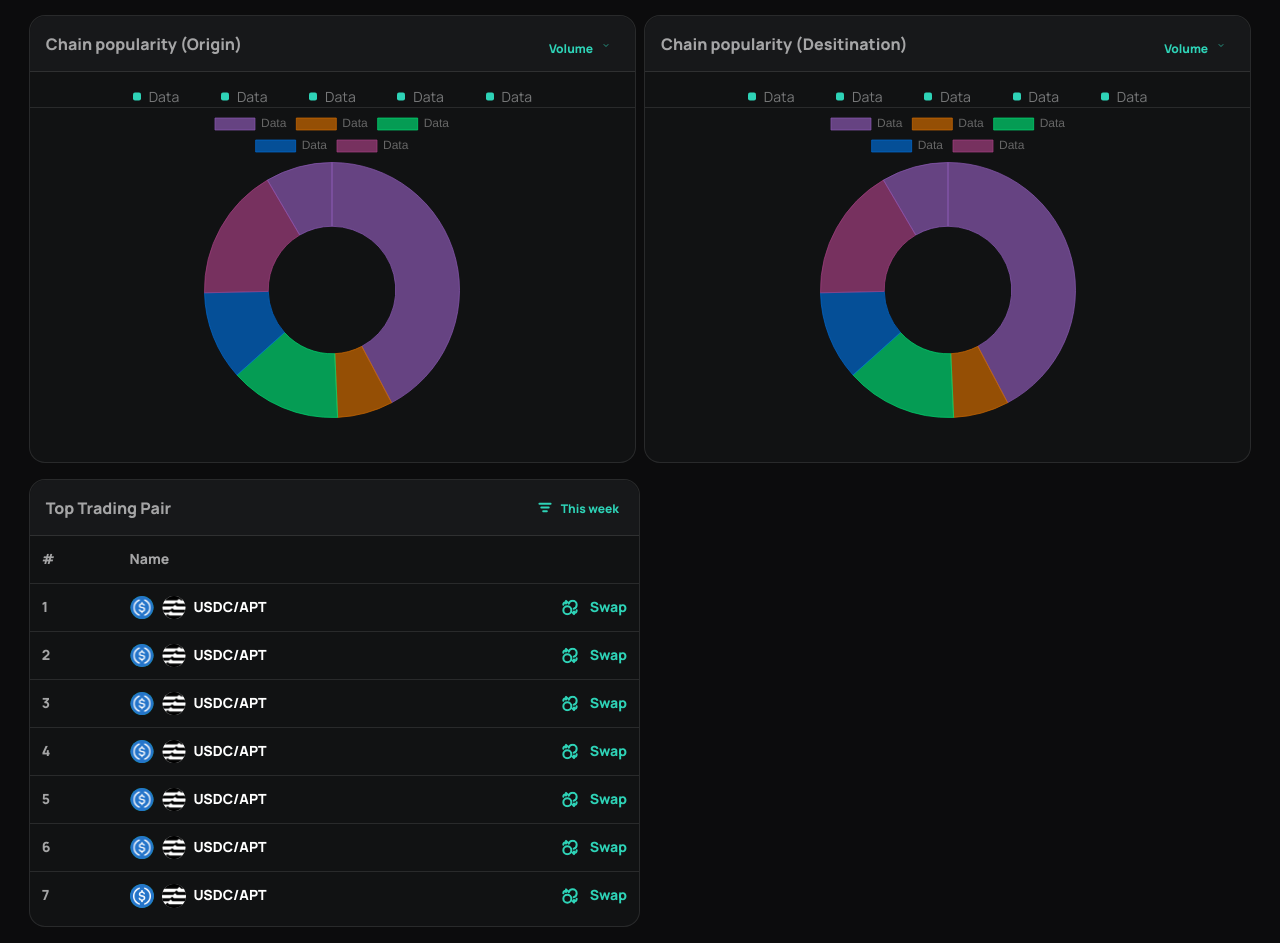
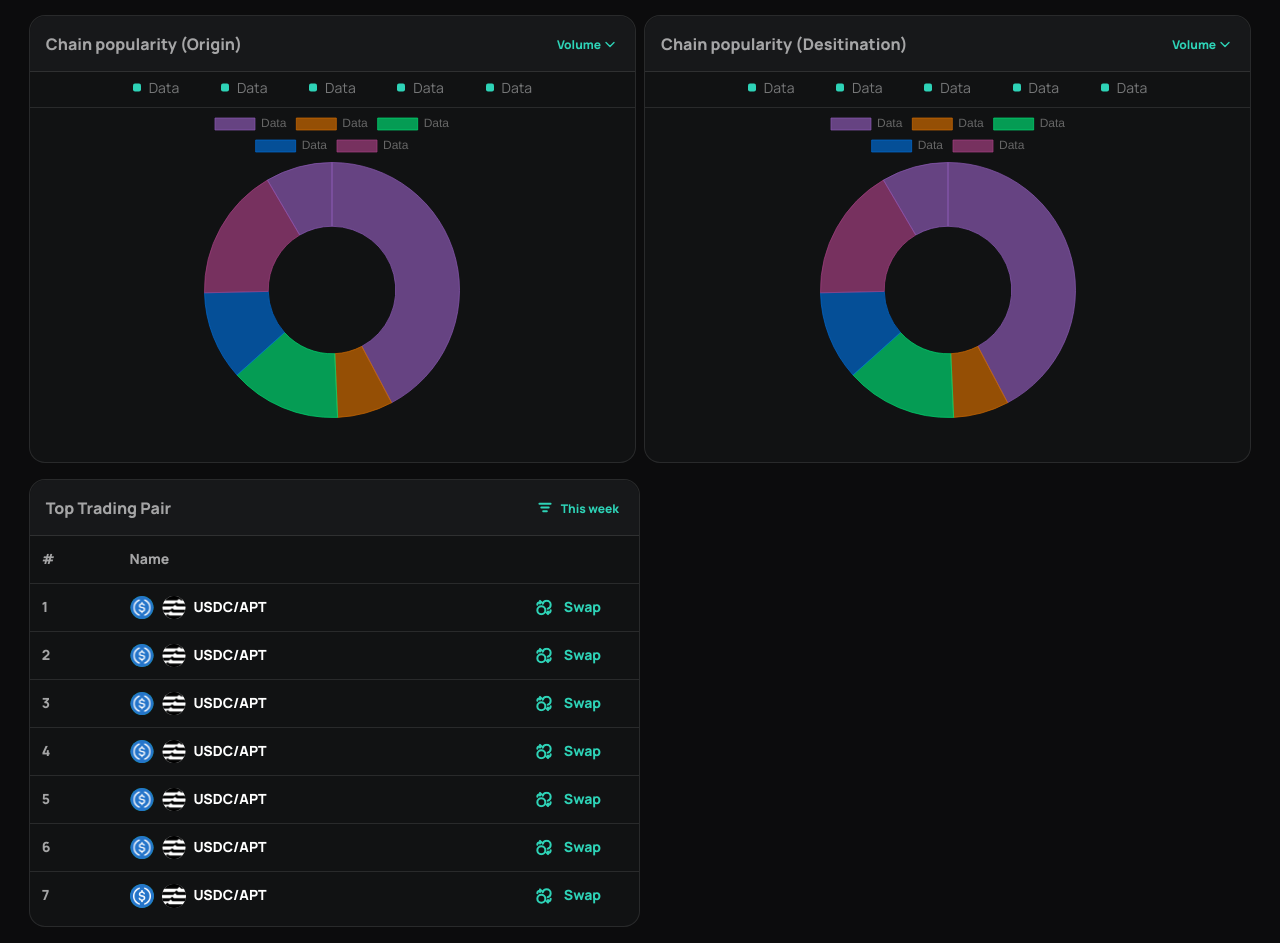
Before and after one commit to harmanbatheja15/kana-public-dashboard, a Next.js app: page /Dashboard in a window 1280 px wide. Shown: the part 1113-2056 px from the top of the page. Built offline with nearby package versions, Linux system fonts and the light colour scheme.

Commit message:
fixed: ui-comments

```diff
--- a/app/Components/Linearchart.tsx
+++ b/app/Components/Linearchart.tsx
@@ -27,7 +27,6 @@ const LineChart = () => {
     labels: ['January', 'February', 'March', 'April', 'May', 'June', 'July'],
     datasets: [
       {
-        label: 'My First dataset',
         backgroundColor: '#FFFFFF1A',
         borderColor: 'rgba(75,192,192,1)',
         data: [65, 59, 80, 81, 56, 55, 40],
@@ -39,10 +38,10 @@ const LineChart = () => {
     responsive: true,
     plugins: {
       legend: {
-        position: 'top' as const,
+        display: false, // Hides the legend
       },
       title: {
-        display: true,
+        display: false, // Hides the title
       },
     },
     scales: {
--- a/app/Dashboard/page.tsx
+++ b/app/Dashboard/page.tsx
@@ -38,11 +38,11 @@ const page = () => {
             <div className=" xxl:hidden sxl:hidden bxl:hidden lg:hidden md:flex-col sm:flex-col xd:flex-col justify-center items-center text-[#2ED3B7] font-[800]">
               <div className="h-[4rem] w-full rounded-[1rem] dark:bg-[#FCFDFE] bg-[#17181A]  gap-[1rem] flex justify-between p-5">
                 <div>Overall</div>
-              <Image src={GreenDown} alt="GreenDown"/>
+                <Image src={GreenDown} alt="GreenDown" />
               </div>
               <div className="h-[4rem] w-full rounded-[1rem] dark:bg-[#FCFDFE] bg-[#17181A]  gap-[1rem] my-2 flex justify-between p-5">
                 <div>This Week</div>
-              <Image src={GreenDown} alt="GreenDown"/>
+                <Image src={GreenDown} alt="GreenDown" />
               </div>
             </div>
           </div>
@@ -62,7 +62,7 @@ const page = () => {
                 </div>
                 <div className="text-[#777879] font-[400] text-[0.875rem] py-3 flex">
                   <Image src={Data} alt="Data" />
-                  <p className=" pl-2 py-0.5">Data</p>
+                  <p className=" pl-2">Data</p>
                 </div>
               </div>
               <LineChart />
@@ -82,7 +82,7 @@ const page = () => {
                 </div>
                 <div className="text-[#777879] font-[400] text-[0.875rem] py-3 flex">
                   <Image src={Data} alt="Data" />
-                  <p className=" pl-2 py-0.5">Data</p>
+                  <p className=" pl-2 ">Data</p>
                 </div>
               </div>
               <LineChart />
@@ -104,7 +104,7 @@ const page = () => {
                 </div>
                 <div className="text-[#777879] font-[400] text-[0.875rem] py-3 flex">
                   <Image src={Data} alt="Data" />
-                  <p className=" pl-2 py-0.5">Data</p>
+                  <p className=" pl-2 ">Data</p>
                 </div>
               </div>
               <LineChart />
@@ -124,7 +124,7 @@ const page = () => {
                 </div>
                 <div className="text-[#777879] font-[400] text-[0.875rem] py-3 flex">
                   <Image src={Data} alt="Data" />
-                  <p className=" pl-2 py-0.5">Data</p>
+                  <p className=" pl-2 ">Data</p>
                 </div>
               </div>
               <LineChart />
@@ -134,32 +134,36 @@ const page = () => {
             <div className=" xxl:w-1/2 sxl:w-1/2 bxl:w-1/2 lg:w-1/2 md:w-full sm:w-full xd:w-full h-[28rem] rounded-[1rem] border-[0.063rem] border-[#FFFFFF1A] bg-[#111213] dark:bg-[#FCFDFE]">
               <div className="h-[3.5rem] rounded-t-[1rem] bg-[#17181A] dark:bg-[#FCFDFE] p-4 font-[800] text-[#A5A5A6] dark:text-[#777879] border-[#FFFFFF1A] dark:border-[#e3e8ef] border-b-[0.063rem] flex justify-between">
                 <div>Chain popularity (Origin)</div>
-                <div className=" flex p-2 cursor-pointer">
+                <div className=" flex p-1 cursor-pointer">
                   <span className=" text-[#2ED3B7] font-[800] text-[0.75rem]">
                     Volume
                   </span>
-                  <Image src={DropDown} alt="DropDown" className=" ml-2 pt-1" />
+                  <Image
+                    src={DropDown}
+                    alt="DropDown"
+                    className=" ml-1 mt-0.5"
+                  />
                 </div>
               </div>
               <div className=" h-[2.25rem] border-b-[0.063rem] border-[#FFFFFF1A] bg-[#111213] dark:border-[#e3e8ef] dark:bg-[#f2f9f9]">
-                <div className="flex justify-between p-[0%_17%]">
-                  <div className="text-[#777879] font-[400] text-[0.875rem] py-3 flex">
+                <div className="flex justify-between p-[0.5%_17%]">
+                  <div className="text-[#777879] font-[400] text-[0.875rem] flex">
                     <Image src={Data} alt="Data" />
                     <p className=" pl-2 py-0.5">Data</p>
                   </div>
-                  <div className="text-[#777879] font-[400] text-[0.875rem] py-3 flex">
+                  <div className="text-[#777879] font-[400] text-[0.875rem] flex">
                     <Image src={Data} alt="Data" />
                     <p className=" pl-2 py-0.5">Data</p>
                   </div>
-                  <div className="text-[#777879] font-[400] text-[0.875rem] py-3 flex">
+                  <div className="text-[#777879] font-[400] text-[0.875rem]  flex">
                     <Image src={Data} alt="Data" />
                     <p className=" pl-2 py-0.5">Data</p>
                   </div>
-                  <div className="text-[#777879] font-[400] text-[0.875rem] py-3 flex">
+                  <div className="text-[#777879] font-[400] text-[0.875rem] flex">
                     <Image src={Data} alt="Data" />
                     <p className=" pl-2 py-0.5">Data</p>
                   </div>
-                  <div className="text-[#777879] font-[400] text-[0.875rem] py-3 flex">
+                  <div className="text-[#777879] font-[400] text-[0.875rem] flex">
                     <Image src={Data} alt="Data" />
                     <p className=" pl-2 py-0.5">Data</p>
                   </div>
@@ -170,32 +174,36 @@ const page = () => {
             <div className=" xxl:w-1/2 sxl:w-1/2 bxl:w-1/2 lg:w-1/2 md:w-full sm:w-full xd:w-full h-[28rem] rounded-[1rem] border-[0.063rem] border-[#FFFFFF1A] xxl:ml-2 xl:ml-2 sxl:ml-2 bxl:ml-2 lg:ml-2 md:ml-0 sm:ml-0 xd:ml-0 xxl:mt-0 xl:mt-0 bxl:mt-0 lg:mt-0 sxl:mt-0 md:mt-2 sm:mt-2 xd:mt-2 bg-[#111213] dark:bg-[#FCFDFE]">
               <div className="h-[3.5rem] rounded-t-[1rem] bg-[#17181A] dark:bg-[#FCFDFE] p-4 font-[800] text-[#A5A5A6] dark:text-[#777879] border-[#FFFFFF1A] dark:border-[#e3e8ef] border-b-[0.063rem] flex justify-between">
                 <div>Chain popularity (Desitination)</div>
-                <div className=" flex p-2 cursor-pointer">
+                <div className=" flex p-1 cursor-pointer">
                   <span className=" text-[#2ED3B7] font-[800] text-[0.75rem]">
                     Volume
                   </span>
-                  <Image src={DropDown} alt="DropDown" className=" ml-2 pt-1" />
+                  <Image
+                    src={DropDown}
+                    alt="DropDown"
+                    className=" ml-1 mt-0.5"
+                  />
                 </div>
               </div>
               <div className=" h-[2.25rem] border-b-[0.063rem] border-[#FFFFFF1A] dark:border-[#e3e8ef] bg-[#111213] dark:bg-[#f2f9f9]">
-                <div className="flex justify-between p-[0%_17%]">
-                  <div className="text-[#777879] font-[400] text-[0.875rem] py-3 flex">
+                <div className="flex justify-between p-[0.5%_17%]">
+                  <div className="text-[#777879] font-[400] text-[0.875rem] flex">
                     <Image src={Data} alt="Data" />
                     <p className=" pl-2 py-0.5">Data</p>
                   </div>
-                  <div className="text-[#777879] font-[400] text-[0.875rem] py-3 flex">
+                  <div className="text-[#777879] font-[400] text-[0.875rem] flex">
                     <Image src={Data} alt="Data" />
                     <p className=" pl-2 py-0.5">Data</p>
                   </div>
-                  <div className="text-[#777879] font-[400] text-[0.875rem] py-3 flex">
+                  <div className="text-[#777879] font-[400] text-[0.875rem]  flex">
                     <Image src={Data} alt="Data" />
                     <p className=" pl-2 py-0.5">Data</p>
                   </div>
-                  <div className="text-[#777879] font-[400] text-[0.875rem] py-3 flex">
+                  <div className="text-[#777879] font-[400] text-[0.875rem] flex">
                     <Image src={Data} alt="Data" />
                     <p className=" pl-2 py-0.5">Data</p>
                   </div>
-                  <div className="text-[#777879] font-[400] text-[0.875rem] py-3 flex">
+                  <div className="text-[#777879] font-[400] text-[0.875rem] flex">
                     <Image src={Data} alt="Data" />
                     <p className=" pl-2 py-0.5">Data</p>
                   </div>
@@ -231,7 +239,7 @@ const page = () => {
                       USDC/APT
                     </div>
                   </div>
-                  <div className=" w-[20%] flex justify-end">
+                  <div className=" w-[20%] flex justify-center">
                     <Image src={CoinSwap} alt="CoinSwap" />
                     <div className="text-[#2ED3B7] font-[800] text-[0.875rem] pl-3">
                       Swap
@@ -247,7 +255,7 @@ const page = () => {
                       USDC/APT
                     </div>
                   </div>
-                  <div className=" w-[20%] flex justify-end">
+                  <div className=" w-[20%] flex justify-center">
                     <Image src={CoinSwap} alt="CoinSwap" />
                     <div className="text-[#2ED3B7] font-[800] text-[0.875rem] pl-3">
                       Swap
@@ -263,7 +271,7 @@ const page = () => {
                       USDC/APT
                     </div>
                   </div>
-                  <div className=" w-[20%] flex justify-end">
+                  <div className=" w-[20%] flex justify-center">
                     <Image src={CoinSwap} alt="CoinSwap" />
                     <div className="text-[#2ED3B7] font-[800] text-[0.875rem] pl-3">
                       Swap
@@ -279,7 +287,7 @@ const page = () => {
                       USDC/APT
                     </div>
                   </div>
-                  <div className=" w-[20%] flex justify-end">
+                  <div className=" w-[20%] flex justify-center">
                     <Image src={CoinSwap} alt="CoinSwap" />
                     <div className="text-[#2ED3B7] font-[800] text-[0.875rem] pl-3">
                       Swap
@@ -295,7 +303,7 @@ const page = () => {
                       USDC/APT
                     </div>
                   </div>
-                  <div className=" w-[20%] flex justify-end">
+                  <div className=" w-[20%] flex justify-center">
                     <Image src={CoinSwap} alt="CoinSwap" />
                     <div className="text-[#2ED3B7] font-[800] text-[0.875rem] pl-3">
                       Swap
@@ -311,7 +319,7 @@ const page = () => {
                       USDC/APT
                     </div>
                   </div>
-                  <div className=" w-[20%] flex justify-end">
+                  <div className=" w-[20%] flex justify-center">
                     <Image src={CoinSwap} alt="CoinSwap" />
                     <div className="text-[#2ED3B7] font-[800] text-[0.875rem] pl-3">
                       Swap
@@ -327,7 +335,7 @@ const page = () => {
                       USDC/APT
                     </div>
                   </div>
-                  <div className=" w-[20%] flex justify-end">
+                  <div className=" w-[20%] flex justify-center">
                     <Image src={CoinSwap} alt="CoinSwap" />
                     <div className="text-[#2ED3B7] font-[800] text-[0.875rem] pl-3">
                       Swap
--- a/package.json
+++ b/package.json
@@ -14,7 +14,8 @@
     "next-themes": "^0.3.0",
     "react": "^18",
     "react-chartjs-2": "^5.2.0",
-    "react-dom": "^18"
+    "react-dom": "^18",
+    "zustand": "^4.5.2"
   },
   "devDependencies": {
     "@types/node": "^20",
--- a/tailwind.config.ts
+++ b/tailwind.config.ts
@@ -10,11 +10,6 @@ const config: Config = {
   darkMode: "class",
   theme: {
     extend: {
-      // fontFamily: {
-      //   inter: ["Inter"],
-      //   manrop: ['Manrope']
-      // },
-
       fontFamily: {
         Inter: ["inter"],
         Manrope: ["Manrope"],
```
Also changed, not shown: 1 other file (tests, documents, lock files or other folders). Lines whose indentation alone changed are shown as unchanged.
